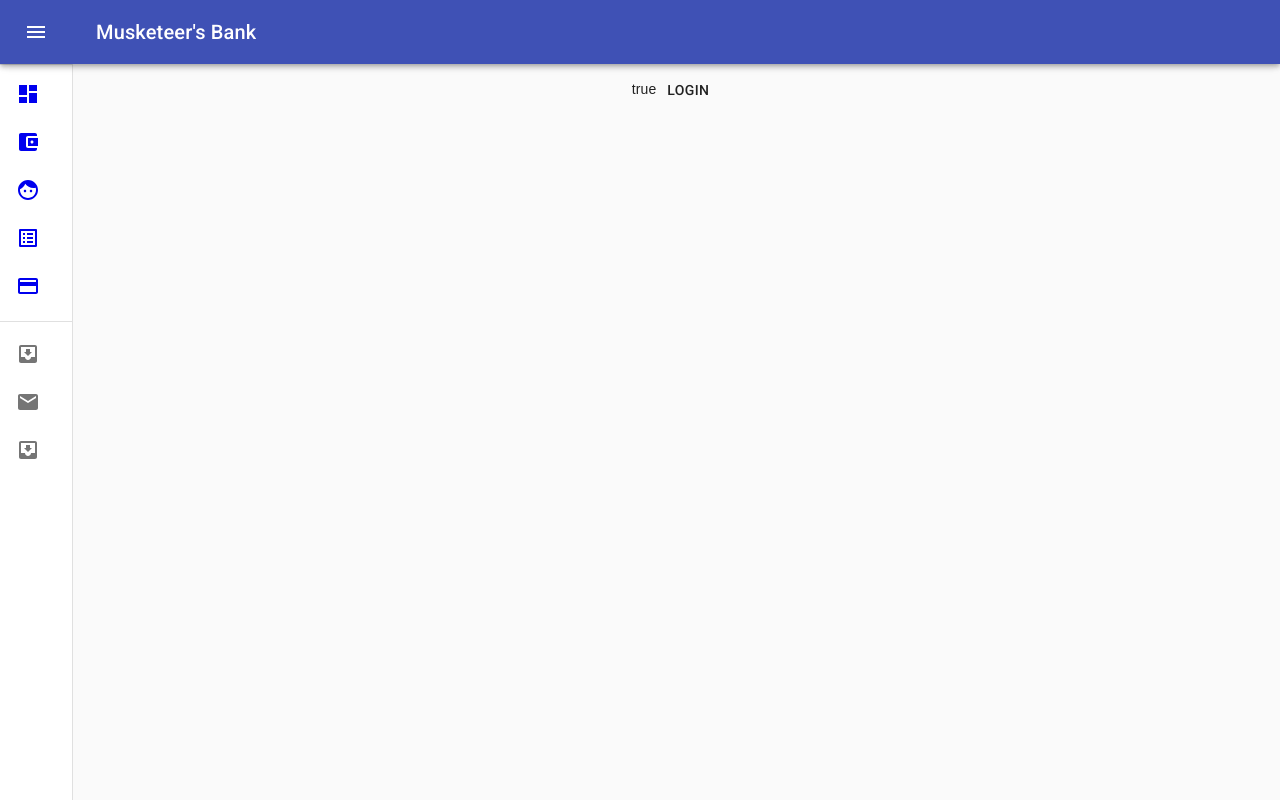
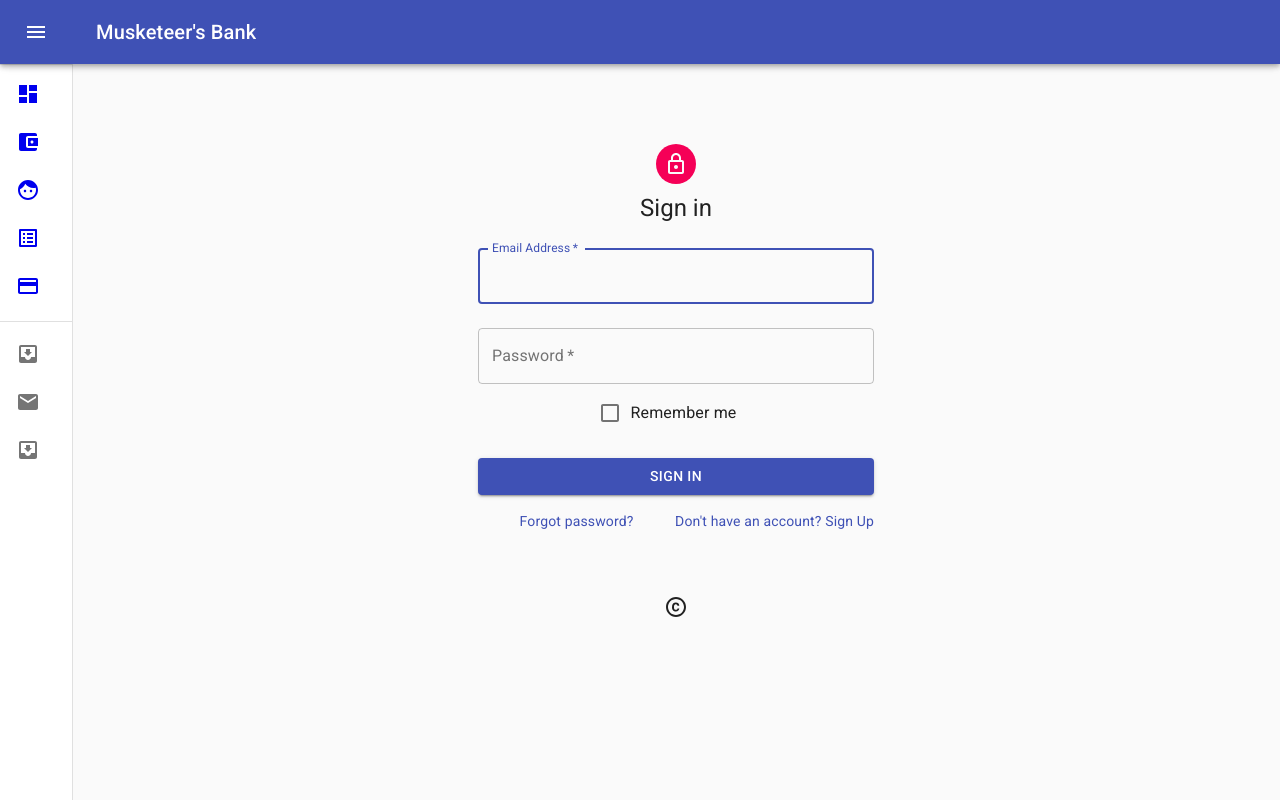
Before and after one commit to shivkumarganesh/SJSU-SW-PROJECT, a React (Create React App) app: page / in a window 1280 px wide. Built offline with nearby package versions, Linux system fonts and the light colour scheme.

Commit message:
Updated the Signup page

```diff
--- a/src/pages/login/login.tsx
+++ b/src/pages/login/login.tsx
@@ -1,22 +1,108 @@
-import { Button } from "@material-ui/core";
+import {
+  Avatar,
+  Box,
+  Button,
+  Checkbox,
+  Container,
+  CssBaseline,
+  FormControlLabel,
+  Grid,
+  Link,
+  makeStyles,
+  TextField,
+  Typography
+} from "@material-ui/core";
+import { Copyright } from "@material-ui/icons";
+import LockOutlinedIcon from "@material-ui/icons/LockOutlined";
 import React from "react";
-import { UserStore } from "../../stores/user-store";
-import { observer } from "mobx-react-lite";
 
-const Login = observer(() => {
-  const userStore = new UserStore();
+const useStyles = makeStyles((theme) => ({
+  paper: {
+    marginTop: theme.spacing(8),
+    display: "flex",
+    flexDirection: "column",
+    alignItems: "center"
+  },
+  avatar: {
+    margin: theme.spacing(1),
+    backgroundColor: theme.palette.secondary.main
+  },
+  form: {
+    width: "100%", // Fix IE 11 issue.
+    marginTop: theme.spacing(1)
+  },
+  submit: {
+    margin: theme.spacing(3, 0, 2)
+  }
+}));
+
+const Login = () => {
+  const classes = useStyles();
   return (
-    <>
-      {JSON.stringify(userStore.isUserAuthenticated)}
-      <Button
-        onClick={() => {
-          userStore.setUserAuth(true);
-        }}
-      >
-        Login
-      </Button>
-    </>
+    <Container component="main" maxWidth="xs">
+      <CssBaseline />
+      <div className={classes.paper}>
+        <Avatar className={classes.avatar}>
+          <LockOutlinedIcon />
+        </Avatar>
+        <Typography component="h1" variant="h5">
+          Sign in
+        </Typography>
+        <form className={classes.form} noValidate>
+          <TextField
+            variant="outlined"
+            margin="normal"
+            required
+            fullWidth
+            id="email"
+            label="Email Address"
+            name="email"
+            autoComplete="email"
+            autoFocus
+          />
+          <TextField
+            variant="outlined"
+            margin="normal"
+            required
+            fullWidth
+            name="password"
+            label="Password"
+            type="password"
+            id="password"
+            autoComplete="current-password"
+          />
+          <FormControlLabel
+            control={<Checkbox value="remember" color="primary" />}
+            label="Remember me"
+          />
+          <Button
+            type="submit"
+            fullWidth
+            variant="contained"
+            color="primary"
+            className={classes.submit}
+          >
+            Sign In
+          </Button>
+          <Grid container>
+            <Grid item xs>
+              <Link href="#" variant="body2">
+                Forgot password?
+              </Link>
+            </Grid>
+            <Grid item>
+              <Link href="#" variant="body2">
+                {"Don't have an account? Sign Up"}
+              </Link>
+            </Grid>
+          </Grid>
+        </form>
+      </div>
+      <Box mt={8}>
+        <Copyright />
+      </Box>
+    </Container>
   );
-});
+};
 
 export default Login;
--- a/src/pages/transactions/transactions.tsx
+++ b/src/pages/transactions/transactions.tsx
@@ -1,4 +1,4 @@
-import { AppBar, Container, Toolbar, Typography } from "@material-ui/core";
+import { Container, Typography } from "@material-ui/core";
 import React from "react";
 import ListView from "../../components/list-view/list-view";
 import { TransactionStore } from "../../stores/transaction-store";
```
